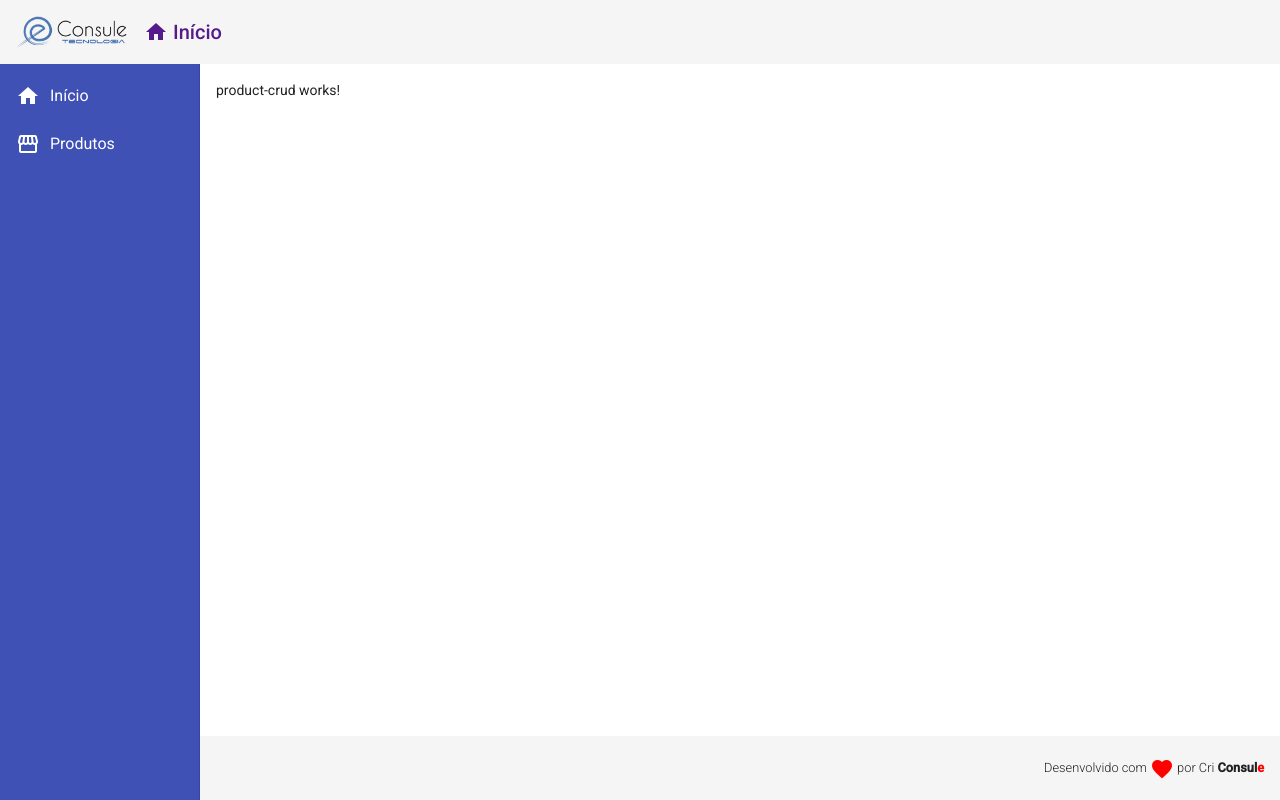
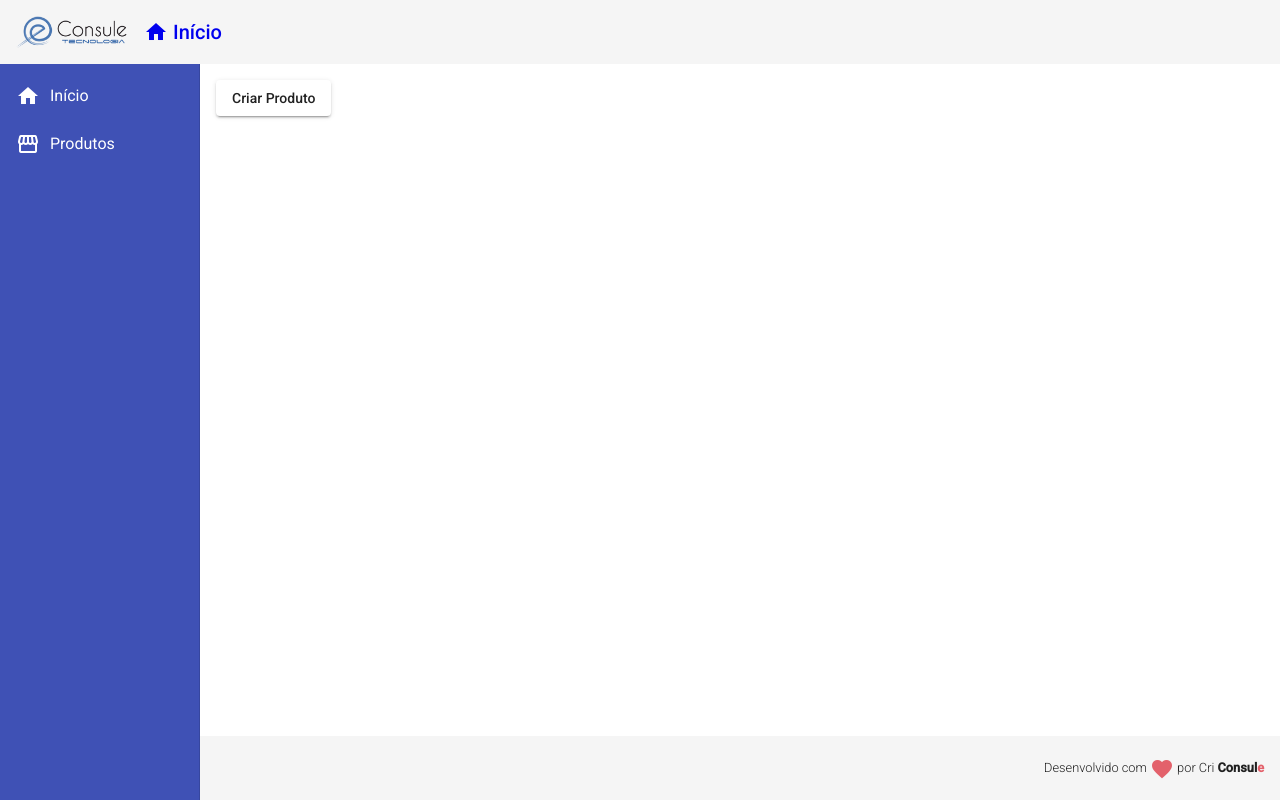
Before and after one commit to consule/angular9_crud, an Angular app in the folder frontend/: page /products in a window 1280 px wide. Built offline with nearby package versions, Linux system fonts and the light colour scheme.

Commit message:
Route and module product create

```diff
--- a/frontend/src/app/app-routing.module.ts
+++ b/frontend/src/app/app-routing.module.ts
@@ -1,3 +1,4 @@
+import { ProductCreateComponent } from './components/product/product-create/product-create.component';
 import { NgModule } from '@angular/core';
 import { Routes, RouterModule } from '@angular/router';
 
@@ -12,6 +13,10 @@ const routes: Routes = [
   {
     path: "products",
     component: ProductCrudComponent
+  },
+  {
+    path: "product/create",
+    component: ProductCreateComponent
   }
 ];
 
--- a/frontend/src/app/app.component.ts
+++ b/frontend/src/app/app.component.ts
@@ -5,5 +5,5 @@ import { Component } from '@angular/core';
   templateUrl: 'app.component.html'
 })
 export class AppComponent {
-  nome = 'Maria';
+
 }
--- /dev/null
+++ b/frontend/src/app/components/product/product-create/product-create.component.html
@@ -0,0 +1 @@
+<p>product-create works!</p>
--- /dev/null
+++ b/frontend/src/app/components/product/product-create/product-create.component.ts
@@ -0,0 +1,15 @@
+import { Component, OnInit } from '@angular/core';
+
+@Component({
+  selector: 'app-product-create',
+  templateUrl: './product-create.component.html',
+  styleUrls: ['./product-create.component.css']
+})
+export class ProductCreateComponent implements OnInit {
+
+  constructor() { }
+
+  ngOnInit(): void {
+  }
+
+}
--- a/frontend/src/app/components/template/footer/footer.component.html
+++ b/frontend/src/app/components/template/footer/footer.component.html
@@ -1,9 +1,9 @@
 <mat-toolbar class="footer">
     <span>
         Desenvolvido com
-        <i class="material-icons red v-middle">
+        <i class="material-icons v-middle" appRed>
             favorite
         </i>
-        por Cri <strong>Consul<span class="red">e</span></strong>
+        por Cri <strong>Consul<span appRed>e</span></strong>
     </span>
 </mat-toolbar>
--- a/frontend/src/app/components/template/header/header.component.html
+++ b/frontend/src/app/components/template/header/header.component.html
@@ -1,12 +1,11 @@
 <mat-toolbar class="header mat-elevation-z4">
     <span>
-        <a href="" alt="logo">
+        <a routerLink="/">
             <img class="logo" src="assets/img/logo.png" alt="Logo" srcset="">
         </a>
     </span>
-
     <span class="title-group">
-        <a href="">
+        <a routerLink="/">
             <i class="material-icons">home</i>
             Início
         </a>
--- /dev/null
+++ b/frontend/src/app/directives/red.directive.ts
@@ -0,0 +1,12 @@
+import { Directive, ElementRef } from '@angular/core';
+
+@Directive({
+  selector: '[appRed]'
+})
+export class RedDirective {
+
+  constructor(private el: ElementRef) {
+    el.nativeElement.style.color = '#e3616b';
+  }
+
+}
--- a/frontend/src/app/views/product-crud/product-crud.component.html
+++ b/frontend/src/app/views/product-crud/product-crud.component.html
@@ -1 +1,3 @@
-<p>product-crud works!</p>
+<button mat-raised-button (click)="navigateToProdutcCreate()">
+    Criar Produto
+</button>
--- a/frontend/src/app/views/product-crud/product-crud.component.ts
+++ b/frontend/src/app/views/product-crud/product-crud.component.ts
@@ -1,4 +1,5 @@
 import { Component, OnInit } from '@angular/core';
+import { Router } from '@angular/router';
 
 @Component({
   selector: 'app-product-crud',
@@ -7,9 +8,13 @@ import { Component, OnInit } from '@angular/core';
 })
 export class ProductCrudComponent implements OnInit {
 
-  constructor() { }
+  constructor(private router: Router) { }
 
   ngOnInit(): void {
   }
 
+  navigateToProdutcCreate(): void {
+    this.router.navigate(['/product/create']);
+  }
+
 }
--- a/frontend/src/styles.css
+++ b/frontend/src/styles.css
@@ -3,10 +3,7 @@
 html, body { height: 100%; }
 body { margin: 0; font-family: Roboto, "Helvetica Neue", sans-serif; }
 
+
 .v-middle {
     vertical-align: middle;
 }
-
-.red {
-    color: red;
-}
```
Also changed, not shown: frontend/src/app/app.module.ts (+16 -3 lines), frontend/src/app/components/product/product-create/product-create.component.css (added).
